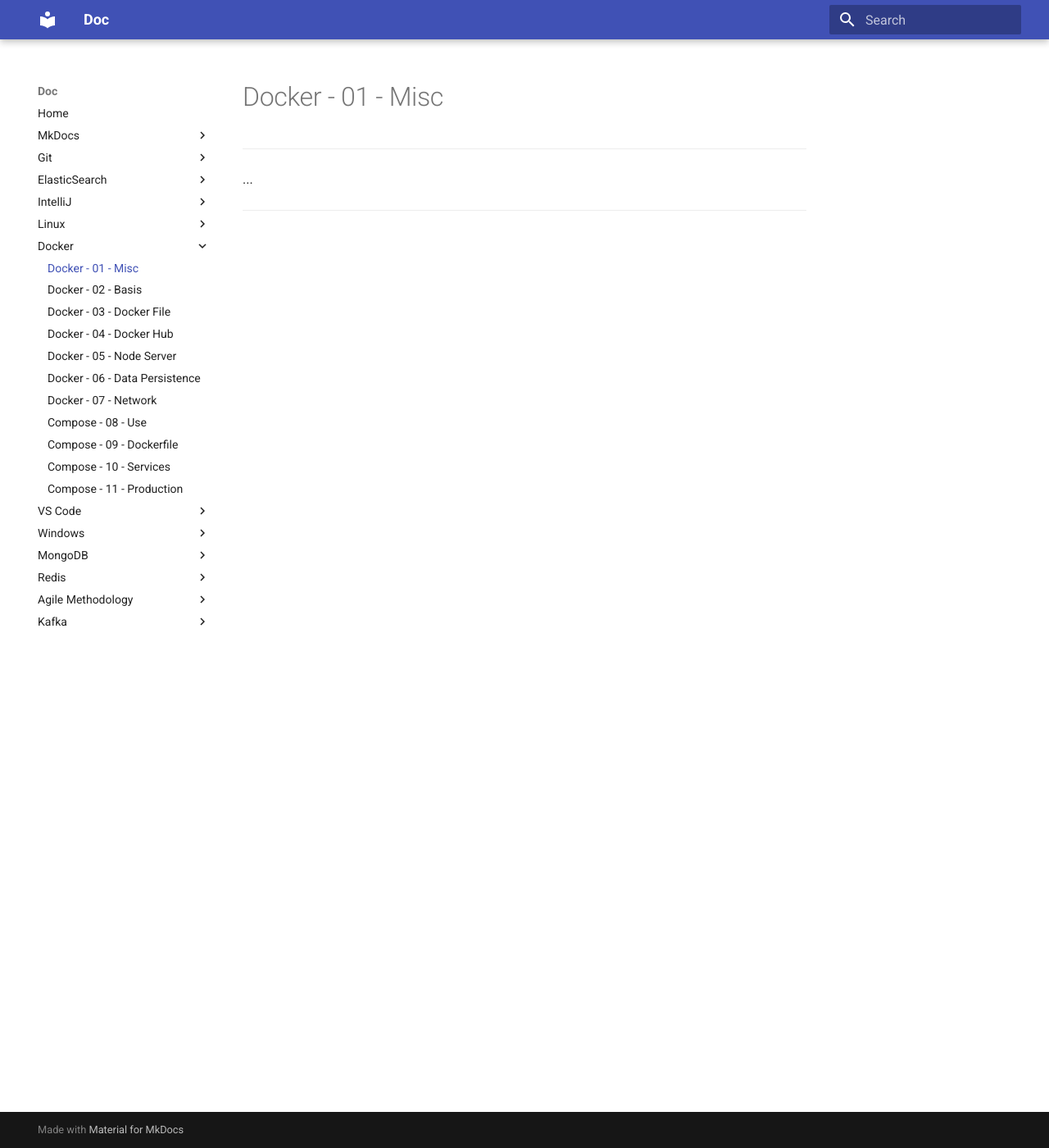
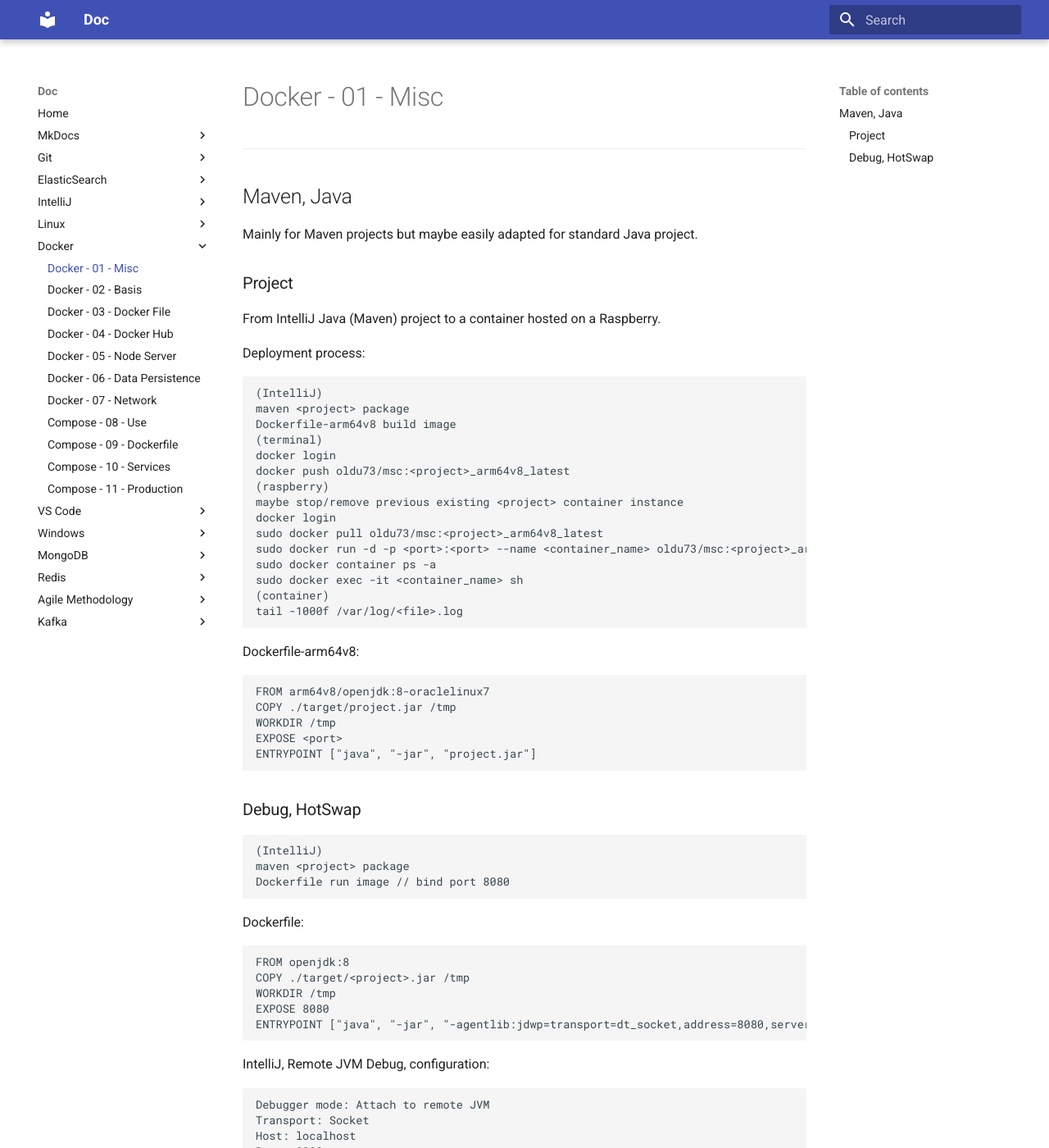
Before and after one commit to oldu73/doc, an MkDocs documentation site: the page built from docs/docker/1-docker-misc.md, in a window 1280 px wide and 1400 px high. Shown: the whole window at 82% size. Built offline with MkDocs 1.6.1 and Material for MkDocs 9.7.7, drawn with Linux system fonts in a browser that asks for light colours; some of the changed text lies outside the part shown.

Commit message:
docker java maven deploy raspberry and debug local container

````diff
--- a/docs/docker/1-docker-misc.md
+++ b/docs/docker/1-docker-misc.md
@@ -2,6 +2,76 @@
 
 ***
 
-...
+## Maven, Java
+
+Mainly for Maven projects but maybe easily adapted for standard Java project.
+
+### Project
+
+From IntelliJ Java (Maven) project to a container hosted on a Raspberry.
+
+Deployment process:
+
+```text
+(IntelliJ)
+maven <project> package
+Dockerfile-arm64v8 build image
+(terminal)
+docker login
+docker push oldu73/msc:<project>_arm64v8_latest
+(raspberry)
+maybe stop/remove previous existing <project> container instance
+docker login
+sudo docker pull oldu73/msc:<project>_arm64v8_latest
+sudo docker run -d -p <port>:<port> --name <container_name> oldu73/msc:<project>_arm64v8_latest
+sudo docker container ps -a
+sudo docker exec -it <container_name> sh
+(container)
+tail -1000f /var/log/<file>.log
+```
+
+Dockerfile-arm64v8:
+
+```text
+FROM arm64v8/openjdk:8-oraclelinux7
+COPY ./target/project.jar /tmp
+WORKDIR /tmp
+EXPOSE <port>
+ENTRYPOINT ["java", "-jar", "project.jar"]
+```
+
+### Debug, HotSwap
+
+```text
+(IntelliJ)
+maven <project> package
+Dockerfile run image // bind port 8080
+```
+
+Dockerfile:
+
+```text
+FROM openjdk:8
+COPY ./target/<project>.jar /tmp
+WORKDIR /tmp
+EXPOSE 8080
+ENTRYPOINT ["java", "-jar", "-agentlib:jdwp=transport=dt_socket,address=8080,server=y,suspend=n", "<project>.jar"]
+```
+
+IntelliJ, Remote JVM Debug, configuration:
+
+```text
+Debugger mode: Attach to remote JVM
+Transport: Socket
+Host: localhost
+Port: 8080
+Command line arguments for remote JVM: -agentlib:jdwp=transport=dt_socket,server=y,suspend=n,address=8080
+```
+
+Run IntelliJ remote debug configuration.
+
+Modify code, set breakpoint and then reload changed class.
+
+By adding some system out you may observe live changes in container log console.
 
 ***
````
